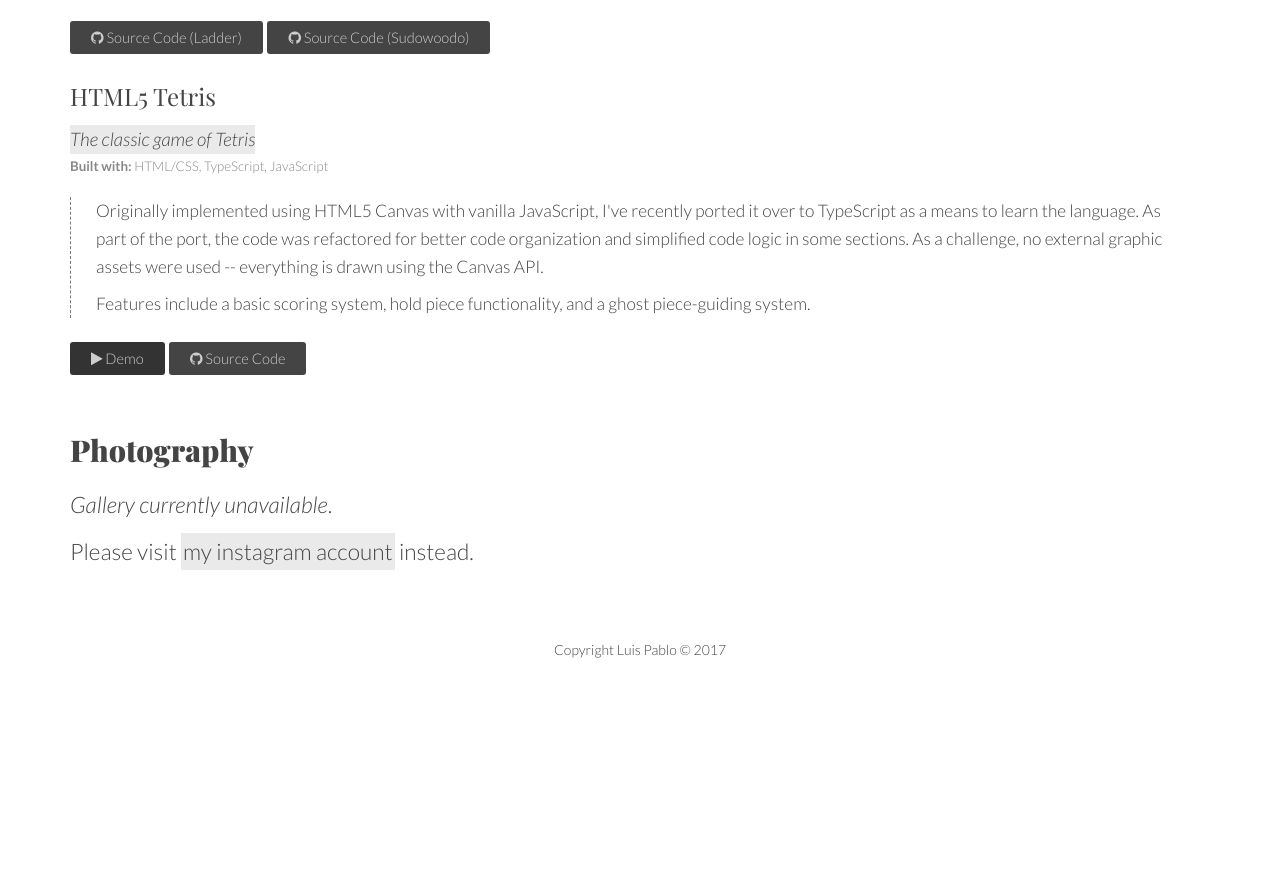
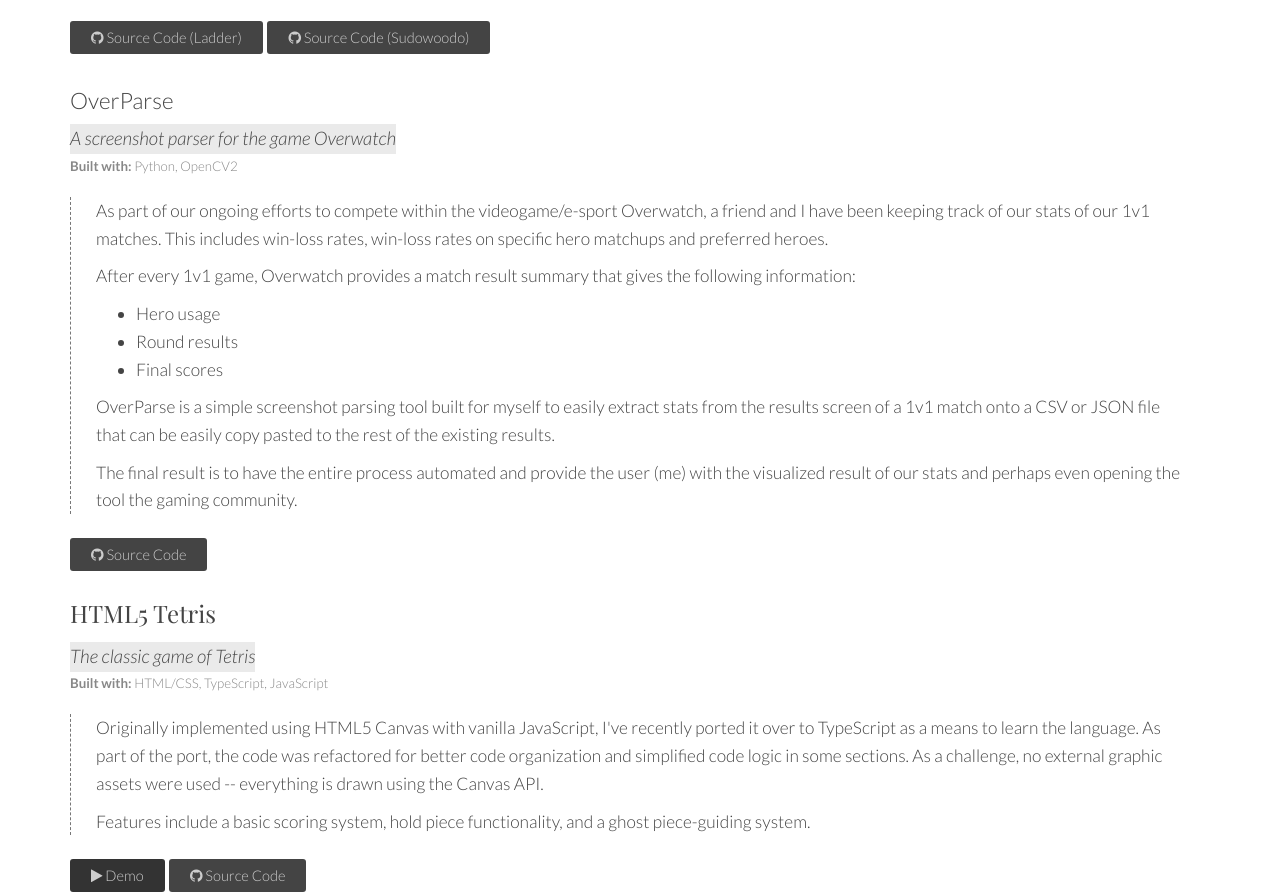
Before and after one commit to lmpablo/lmpablo.github.io, a plain HTML site: page index.html in a window 1280 px wide. Shown: the part 1203-2098 px from the top of the page. Before the commit the page ends 1933 px from the top, so only its background shows below. Drawn offline with nearby package versions, Linux system fonts and the light colour scheme; a web font is replaced by a local one.

Commit message:
Update projects

```diff
--- a/index.html
+++ b/index.html
@@ -90,6 +90,40 @@
                         </div>
                     </div>
                     <div class="project">
+                        <div class="project-title">OverParse</div>
+                        <div class="project-summary">A screenshot parser for the game Overwatch</div>
+                        <div class="project-technologies">
+                            <p><strong>Built with:</strong> Python, OpenCV2</p>
+                        </div>
+                        <div class="project-description">
+                            <p>
+                                As part of our ongoing efforts to compete within the videogame/e-sport Overwatch, a
+                                friend and I have been keeping track of our stats of our 1v1 matches. This includes
+                                win-loss rates, win-loss rates on specific hero matchups and preferred heroes.
+                            </p>
+                            <p>
+                                After every 1v1 game, Overwatch provides a match result summary that gives the following
+                                information:
+                                <ul>
+                                    <li>Hero usage</li>
+                                    <li>Round results</li>
+                                    <li>Final scores</li>
+                                </ul>
+                                OverParse is a simple screenshot parsing tool built for myself to easily extract
+                                stats from the results screen of a 1v1 match onto a CSV or JSON file that can be
+                                easily copy pasted to the rest of the existing results.
+                            </p>
+                            <p>
+                                The final result is to have the entire process automated and provide the user (me)
+                                with the visualized result of our stats and perhaps even opening the tool the gaming
+                                community.
+                            </p>
+                        </div>
+                        <div class="project-links">
+                            <a href="https://github.com/lmpablo/OverParse"><i class="fa fa-github"></i> Source Code</a>
+                        </div>
+                    </div>
+                    <div class="project">
                         <div class="project-title"><h3>HTML5 Tetris</h3></div>
                         <div class="project-summary">The classic game of Tetris</div>
                         <div class="project-technologies">
--- /dev/null
+++ b/index.js
@@ -0,0 +1,3 @@
+$(function() {
+
+});
```
